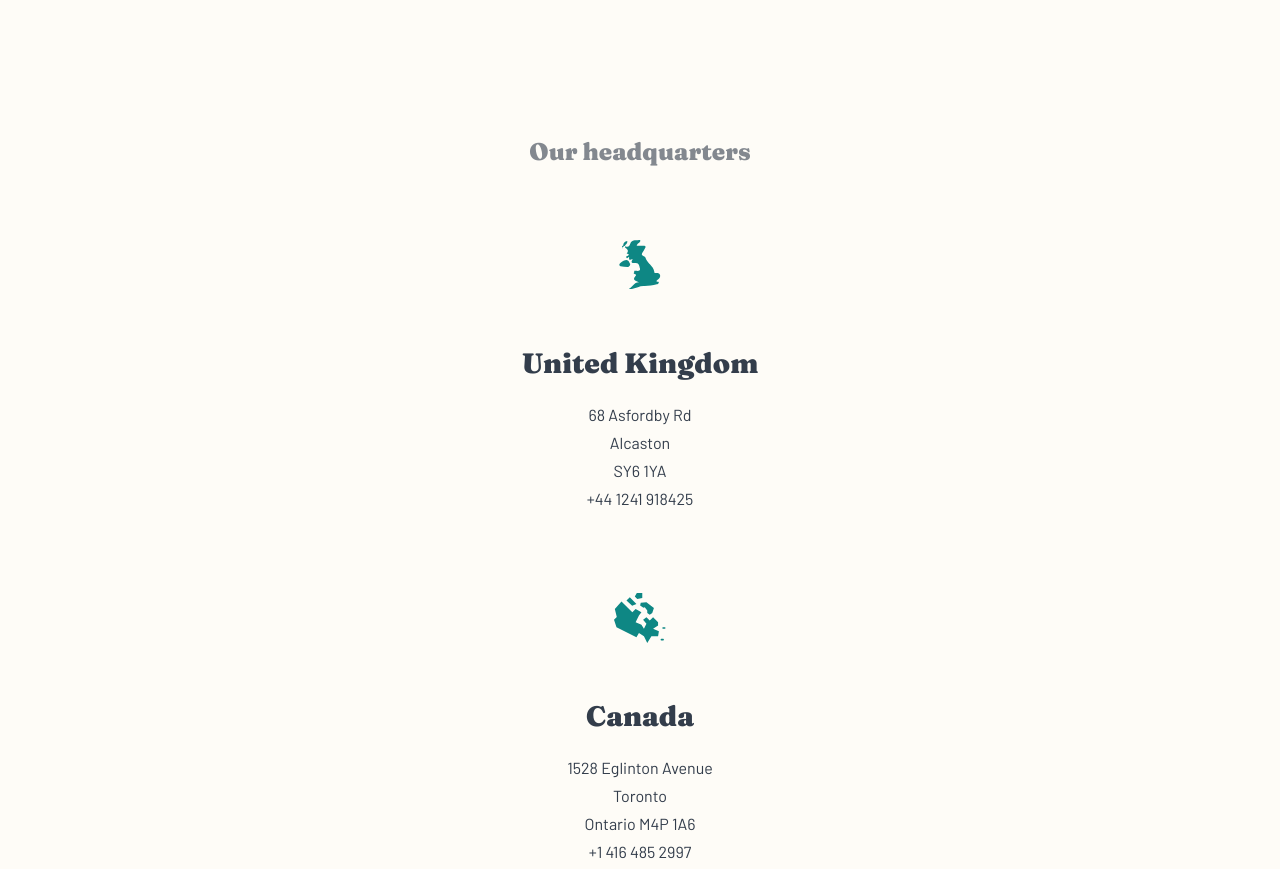
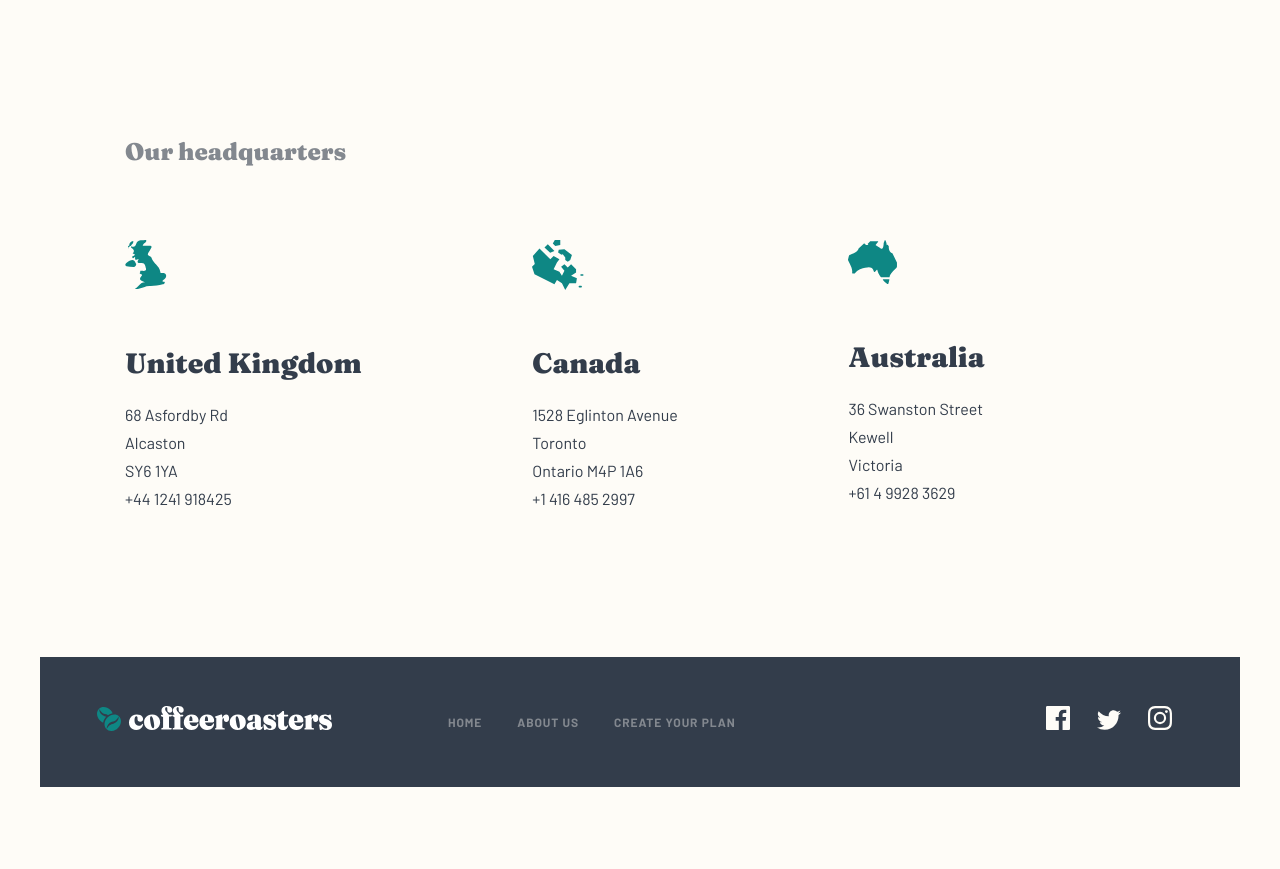
Before and after one commit to AgataLiberska/coffeeroasters-subscription-site, a plain HTML site: page about.html in a window 1280 px wide. Shown: the part 1920-2789 px from the top of the page. Drawn offline with Linux system fonts and the light colour scheme.

Commit message:
add headquarters section styles for tablet and desktop

```diff
--- a/app/scss/modules/about/_headquarters.scss
+++ b/app/scss/modules/about/_headquarters.scss
@@ -1,5 +1,13 @@
 .about-headquarters {
     text-align: center;
+
+    @include breakpoint-up(medium) {
+        text-align: left;
+    }
+
+    @include breakpoint-up(large) {
+        padding: 0 5.3125rem;
+    }
 }
 
 .about-headquarters__heading {
@@ -9,10 +17,25 @@
     color: $grey;
 }
 
+.about-headquarters__container {
+    @include breakpoint-up(medium) {
+        display: flex;
+
+    }
+}
+
 .about-headquarters__item {
 
     &:not(:last-of-type) {
         margin-bottom: 5rem;
+
+        @include breakpoint-up(medium) {
+            margin-bottom: 0;
+        }
+    }
+
+    @include breakpoint-up(medium) {
+        flex-grow: 1;
     }
 }
 
```
Also changed, not shown: app/css/styles.css, 1 other file.
